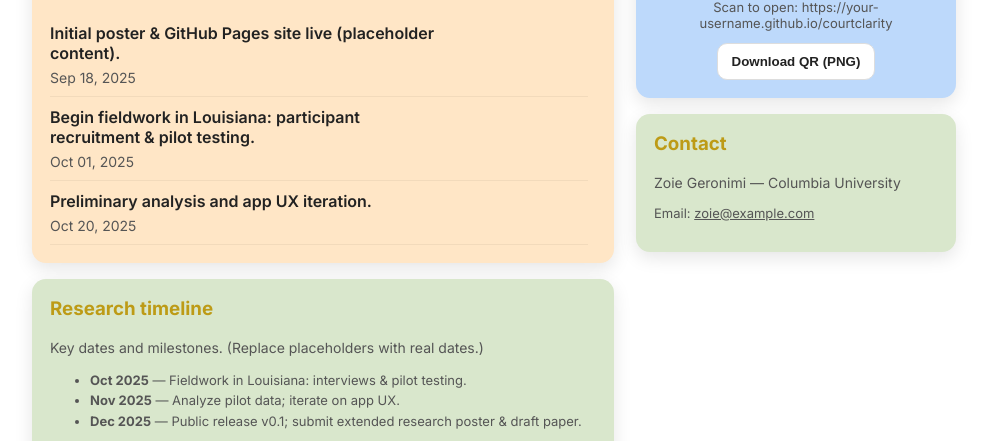
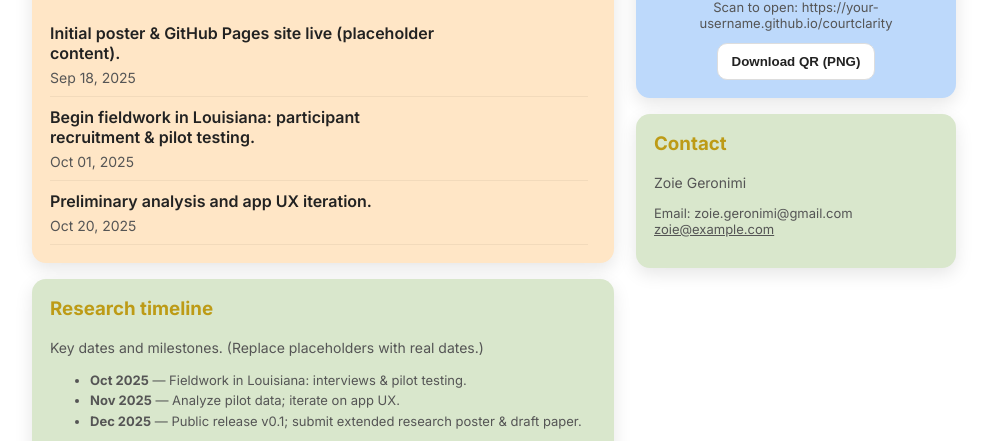
Before and after one commit to zoiegeronimi/CourtClarity, a plain HTML site: page index.html in a window 1280 px wide. Shown: the part 656-1097 px from the top of the page, without its empty margins (146-1133 px from the left). Drawn offline with Linux system fonts and the light colour scheme.

Commit message:
Update index.html
added email

```diff
--- a/index.html
+++ b/index.html
@@ -138,8 +138,8 @@
 
         <div class="card" style="margin-top:16px;background:var(--accent-soft)">
           <h3 style="margin-top:0;color:var(--accent)">Contact</h3>
-          <p class="muted">Zoie Geronimi — Columbia University</p>
-          <p class="small">Email: <a style="color:inherit;text-decoration:underline" href="mailto:zoie@example.com">zoie@example.com</a></p>
+          <p class="muted">Zoie Geronimi</p>
+          <p class="small">Email: zoie.geronimi@gmail.com <a style="color:inherit;text-decoration:underline" href="mailto:zoie@example.com">zoie@example.com</a></p>
         </div>
       </aside>
     </div>
```
